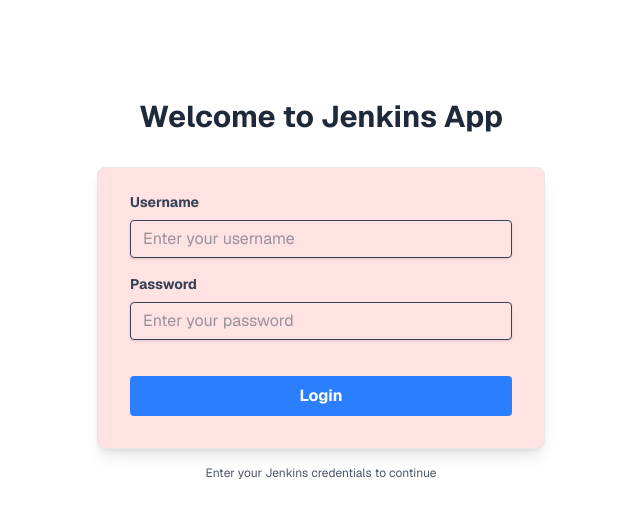
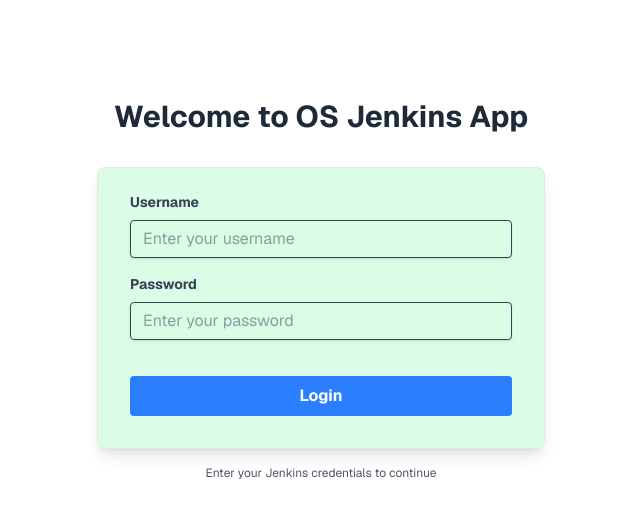
Before and after one commit to rakcomputing/jenkinsapp, a Next.js app: page / in a window 1280 px wide. Shown: the top 518 px of the page, without its empty margins (319-959 px from the left). Built offline with nearby package versions, Linux system fonts and the light colour scheme.

Commit message:
7_update Jenkins file to project

```diff
--- a/src/app/page.js
+++ b/src/app/page.js
@@ -26,12 +26,12 @@ export default function Home() {
     <div className=" mt-50 grid grid-rows-[20px_1fr_20px] items-center justify-items-center min-h-screen p-8 pb-20 gap-16 sm:p-20 font-[family-name:var(--font-geist-sans)]">
       <div className="w-full max-w-md">
         <h1 className="text-3xl font-bold text-center mb-8 text-gray-800">
-          Welcome to Jenkins App
+          Welcome to OS Jenkins App
         </h1>
 
         <form
           onSubmit={handleLogin}
-          className="bg-red-100 shadow-lg rounded-lg px-8 pt-6 pb-8 mb-4 border border-gray-200"
+          className="bg-green-100 shadow-lg rounded-lg px-8 pt-6 pb-8 mb-4 border border-gray-200"
         >
           <div className="mb-4">
             <label
```
Also changed, not shown: 1 other file (tests, documents, lock files or other folders).
